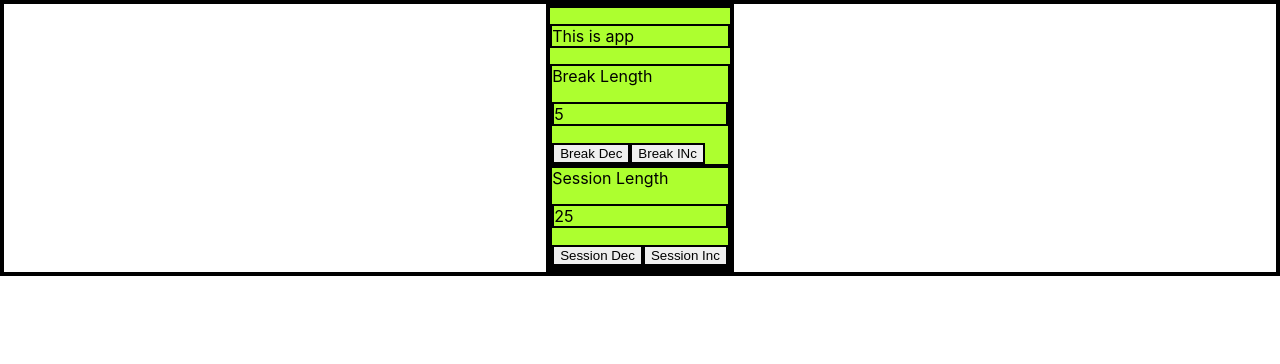
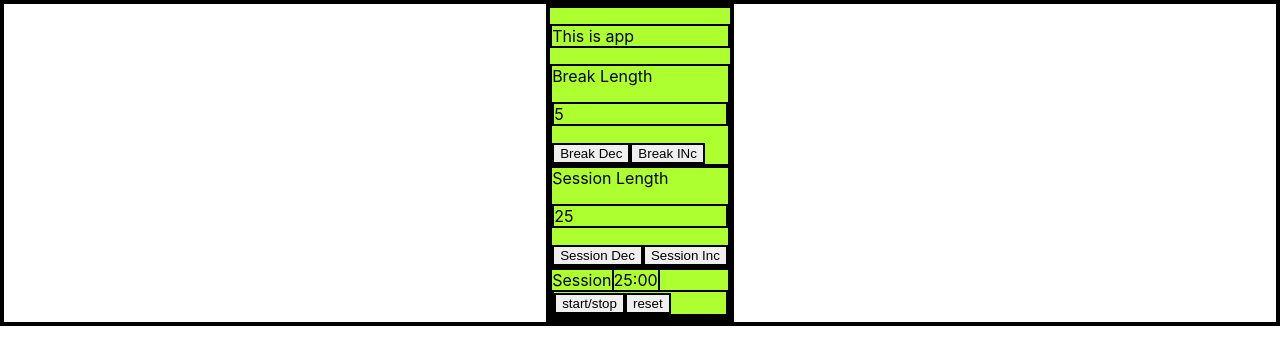
Before and after one commit to markoter/pomodoro-timer, a React (Create React App) app: page / in a window 1280 px wide. Shown: the top 364 px of the page. Built offline with nearby package versions, Linux system fonts and the light colour scheme.

Commit message:
content part of user stories almost done

```diff
--- a/src/App.js
+++ b/src/App.js
@@ -20,6 +20,14 @@ function App() {
         <button id="session-decrement">Session Dec</button>
         <button id="session-increment">Session Inc</button>
       </div>
+      <div id="timer-label">
+        Session
+        <time id="time-left">25:00</time>
+        <div id="controls">
+          <button id="start_stop">start/stop</button>
+          <button id="reset">reset</button>
+        </div>
+        </div>
 
     </div>
   );
```
